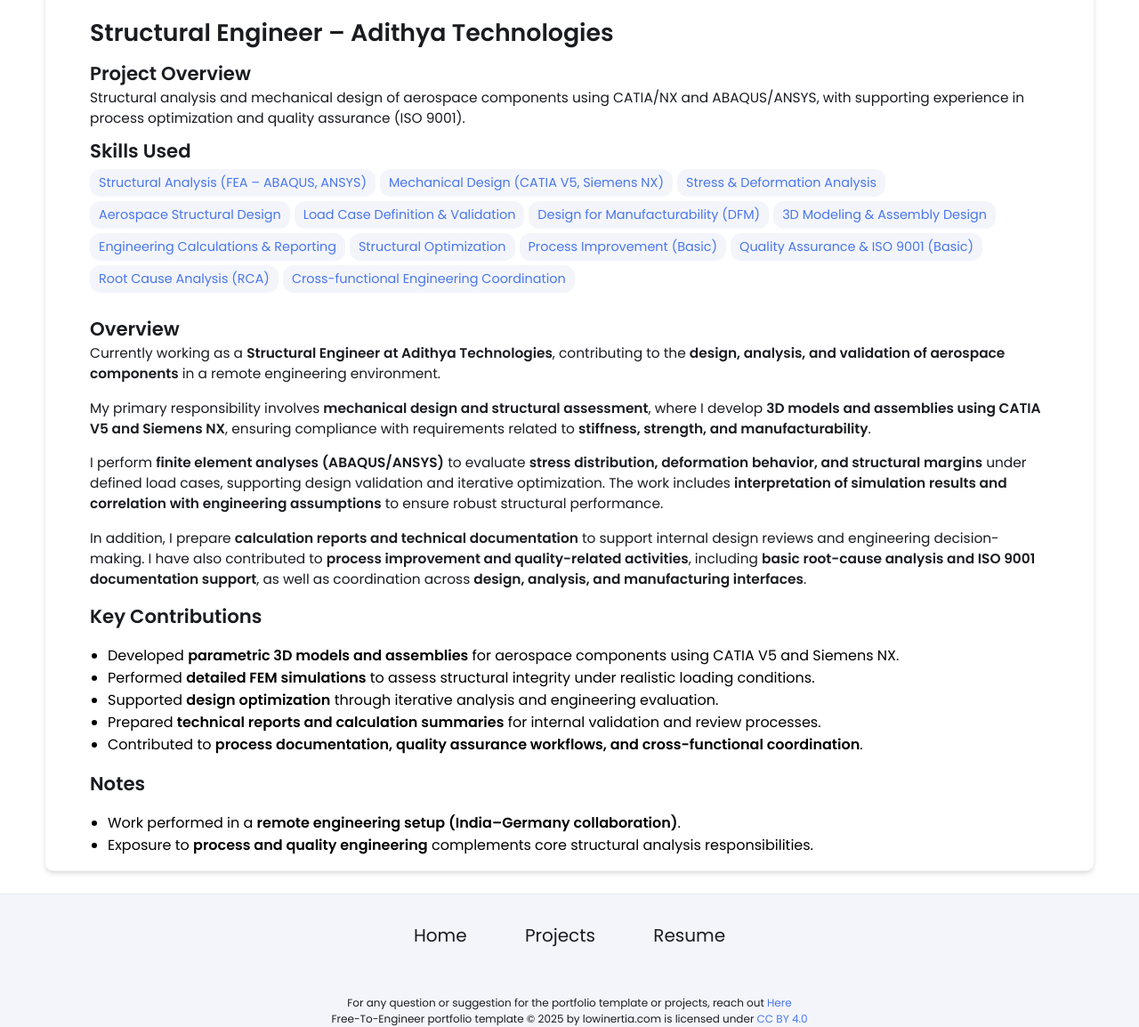
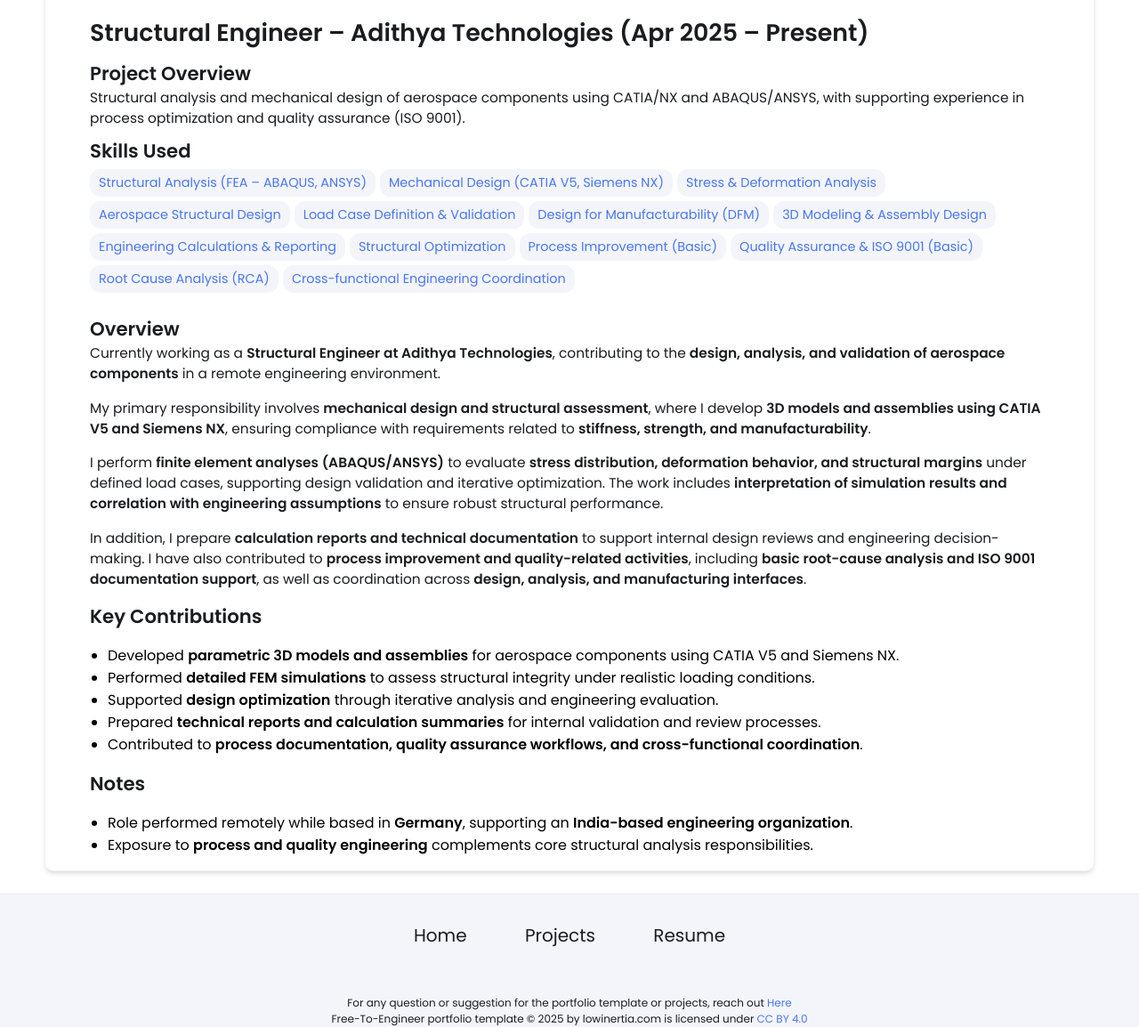
Before and after one commit to Shivakumar-Suhas/Shivakumar-Suhas.github.io, a Jekyll site: the page built from _experiences/Adithya/index.md, in a window 1280 px wide and 1400 px high, scrolled down 244 px. Shown: the part 246-1400 px from the top of the window at 89% size. Built offline with Jekyll 4.4.1, drawn with Linux system fonts in a browser that asks for light colours.

Commit message:
Update index.md

```diff
--- a/_experiences/Adithya/index.md
+++ b/_experiences/Adithya/index.md
@@ -1,6 +1,6 @@
 ---
 layout: post
-title: "Structural Engineer – Adithya Technologies"
+title: "Structural Engineer – Adithya Technologies (Apr 2025 – Present)"
 description: "Structural analysis and mechanical design of aerospace components using CATIA/NX and ABAQUS/ANSYS, with supporting experience in process optimization and quality assurance (ISO 9001)."
 
 skills:
@@ -38,5 +38,5 @@
 - Contributed to **process documentation, quality assurance workflows, and cross-functional coordination**.
 
 ## Notes
-- Work performed in a **remote engineering setup (India–Germany collaboration)**.
+- Role performed remotely while based in **Germany**, supporting an **India-based engineering organization**.
 - Exposure to **process and quality engineering** complements core structural analysis responsibilities.
```
